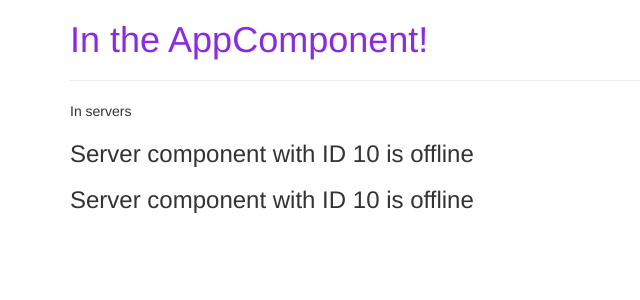
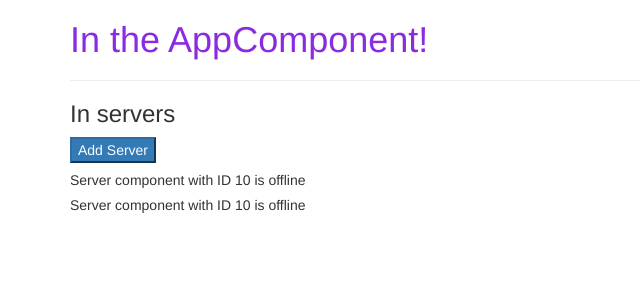
Before and after one commit to ksranjan/angular-basics, an Angular app: page / in a window 1280 px wide. Shown: the top 300 px of the page, without its empty margins (0-640 px from the left). Built offline with nearby package versions, Linux system fonts and the light colour scheme.

Commit message:
property binding

```diff
--- a/src/app/server/server.component.html
+++ b/src/app/server/server.component.html
@@ -1 +1 @@
-<h3>{{ 'Server' }} component with ID {{ serverId }} is {{ getServerStatus() }}</h3>
+<h5>{{ 'Server' }} component with ID {{ serverId }} is {{ getServerStatus() }}</h5>
--- a/src/app/servers/servers.component.html
+++ b/src/app/servers/servers.component.html
@@ -1,3 +1,4 @@
-<p>In servers</p>
+<h3>In servers</h3>
+<button class="btn-primary" [disabled] = "!allowNewServer">Add Server</button>
 <app-server></app-server>
 <app-server></app-server>
--- a/src/app/servers/servers.component.ts
+++ b/src/app/servers/servers.component.ts
@@ -7,7 +7,13 @@ import { Component, OnInit } from '@angular/core';
 })
 export class ServersComponent implements OnInit {
 
-  constructor() { }
+  allowNewServer = false;
+
+  constructor() {
+    setTimeout( () => {
+      this.allowNewServer = true;
+    }, 2000);
+  }
 
   ngOnInit() {
   }
```
